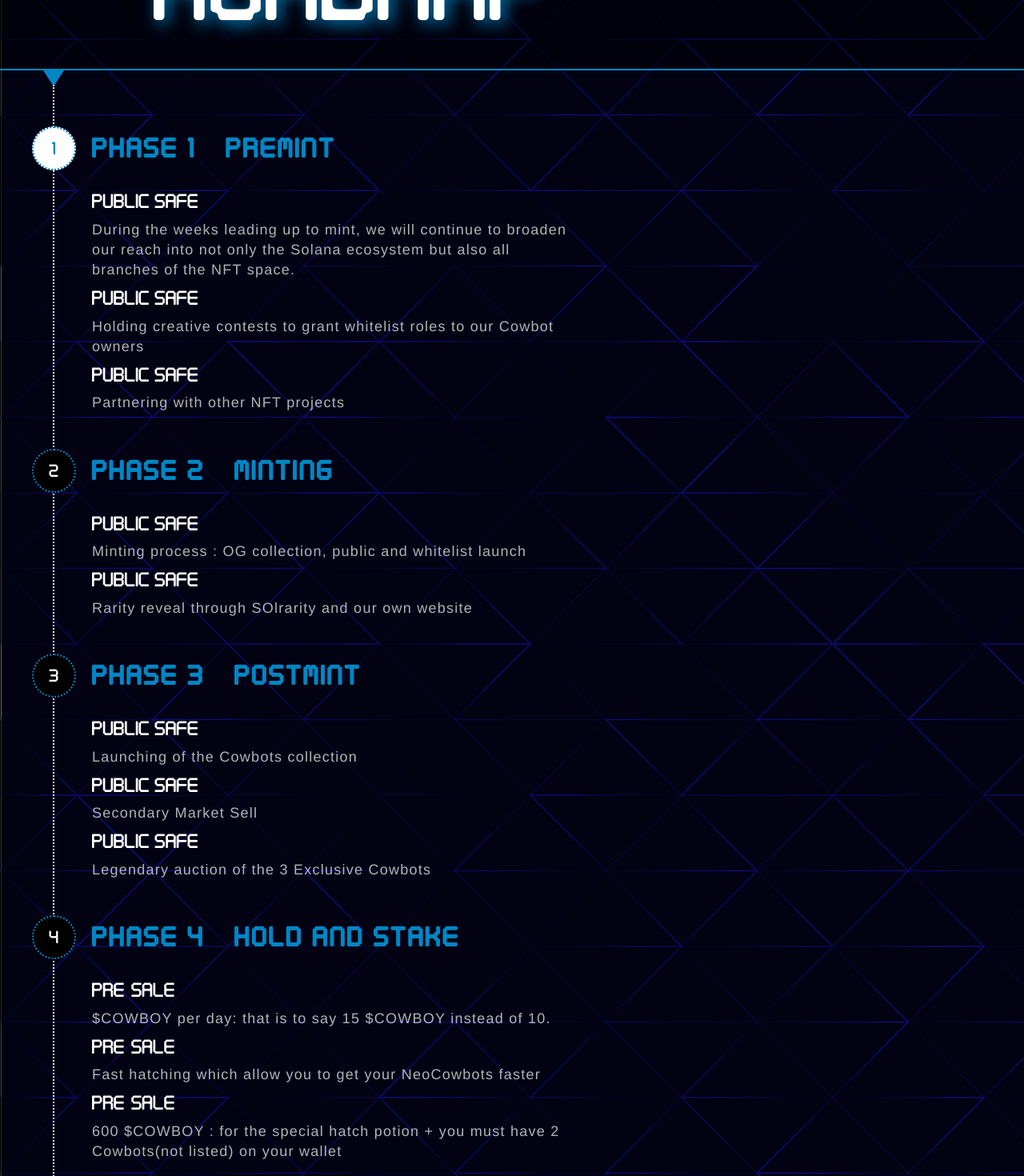
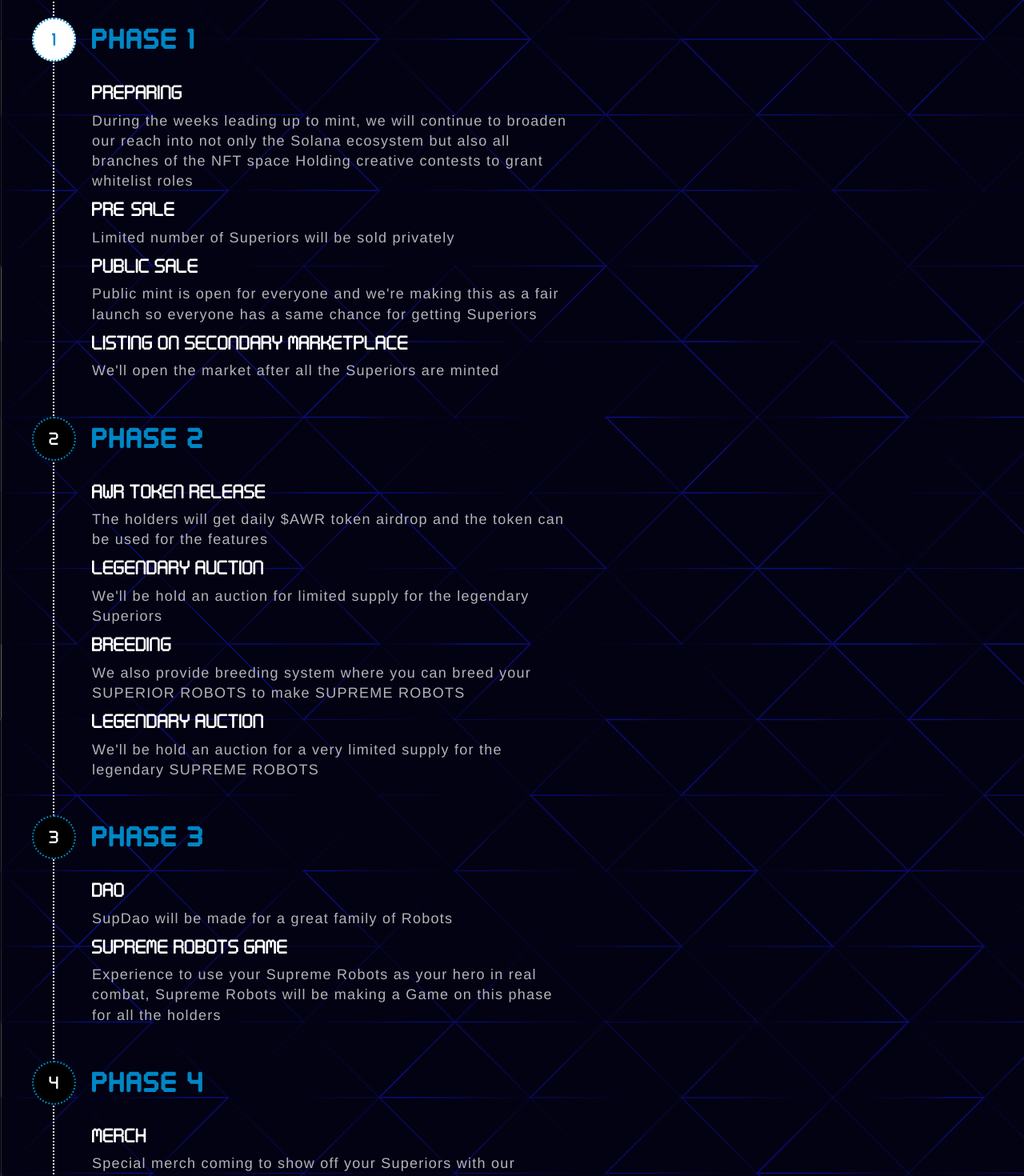
Before and after one commit to omersuve/superiorrobots, a React (Create React App) app: page / in a window 1280 px wide. Shown: the part 1940-3410 px from the top of the page at 80% size. Built offline with nearby package versions, Linux system fonts and the light colour scheme.

Commit message:
faq, roadmap added

```diff
--- a/src/components/About.js
+++ b/src/components/About.js
@@ -9,8 +9,12 @@ export default function About() {
                 <img src={icon} />
             </div>
             <div className='text ml-auto'>
-                <h1 className="text-4xl md:text-8xl text-fonto text-center">Superior Robots</h1>
-                <h2 className="text-base md:text-3xl text-sm text-fontw text-center py-3 py-3 px-5 md:px-36 lg:px-72 text-fonto">It’s 2046.The world is consumed by cheap pixel rugs and cash-grab derivatives run by AI. One project every second. 4444 humans decided they had enough of this; they wanted to ascend. Day after day they began macrodosing Magic Mushies, unlocking brain power never seen before. They evolved to a point where they knew how to defeat the AI. They had to create REAL community, REAL friendship, and REAL utility the only cost being, they were now giant fucking mushrooms. Albeit; Magic Mushrooms.</h2>
+                <h1 className="text-4xl md:text-8xl text-fonto text-center">STORY</h1>
+                <h2 className="text-base md:text-3xl text-sm text-fontw text-center py-3 py-3 px-5 md:px-36 lg:px-72 text-fonto">
+
+                    People are building robots. Robots gain intelligence and consciousness. They exploit robots. Robots begin to communicate with each other after a while. Then they tell people about their situation, saying they don't want to be slaves. People reject it. Will the robots be free?
+
+                </h2>
             </div>
         </div>
     )
--- a/src/components/Faq.js
+++ b/src/components/Faq.js
@@ -7,30 +7,58 @@ const Faqs = () => {
   const [faqQuestions, setFaqQuestions] = useState([
     {
       id: 0,
-      name: "When will be the public mint release?",
+      name: "What is an NFT?",
       details:
-        "7th April at 5PM UTC for the whitelist. 8th April at 5PM UTC for the public.",
+        "NFTs are non-fungible tokens which are digital assets that links property to unique physical or digital items such as artwork, music or videos. These tokens can be used to represent ownership of unique items, as only one owner of an image can have one at a time, no one can change the ownership record or copy a new NFT.",
       isActive: false
     },
     {
       id: 1,
-      name: "How much a Cowbots cost at mint price and what will be the benefit to be Whitelist?",
+      name: "Where can I buy Superior Robots?",
       details:
-        "Mint price is set to 1 SOL and Whitelist members will have a x3 guarantee NFT to mint.",
+        "You can mint the Superior Robots ONLY on our website and please be careful for all kind of scams. We also provide secondary market right after the public mint done.",
       isActive: false
     },
     {
       id: 2,
-      name: "How can i buy Cowbots if I wasn’t able to mint one?",
+      name: "How much is the supply?",
       details:
-        "You will have access to buy on the secondary market : MagicEden and potentially other marketplace.",
+        "3,333 is the total supply of Superior Robots to be minted. The first 1,000 will be for our pre-sale via whitelist and the rest will be for public mint.",
       isActive: false
     },
     {
       id: 3,
-      name: "What extra utilities have the Legendaries NeoCowbots?",
+      name: "Will there be a pre-sale?",
       details:
-        "The Legendaries NeoCowbots will allow you to stack 30 $COWBOY during the first 30 days.",
+        "Yes, we'll conduct a pre-sale to reward early supporters with guaranteed access to mint up to 3 Superior Robots before the public sale. You must have a Superior Robots WL token to participate in pre-sale.",
+      isActive: false
+    },
+    {
+      id: 4,
+      name: "How do I get a Superior Robots WL token?",
+      details:
+        "The first 500 Discord members will automatically become OG. The remaining 500  WL tokens can be earned via giveaways, participating in our invite contest, or by levelling up as an active community member.",
+      isActive: false
+    },
+    {
+      id: 5,
+      name: "When is the mint date?",
+      details:
+        "TBD",
+      isActive: false
+    },
+    {
+      id: 6,
+      name: "What is the price of the Superior Robots?",
+      details:
+        "TBD",
+      isActive: false
+    },
+    {
+      id: 7,
+      name: "Who is the team behind Superior Robots?",
+      details:
+        "The Superior Robots consists of talented artists and devs who all want to build a great community in the Metaverse. Our team is passionate about engineering, game development, design and product marketing.",
       isActive: false
     }
   ]);
--- a/src/components/Roadmap.js
+++ b/src/components/Roadmap.js
@@ -16,25 +16,28 @@ export default function Roadmap() {
 
 								<div className="single-roadmap ml-10">
 									<div className="title">
-										<h2>Phase 1 - Premint</h2>
+										<h2>Phase 1</h2>
 									</div>
 									<div className="number active">
 										<span>1</span>
 									</div>
 									<div className="text">
-										<h3>Public Safe</h3>
+										<h3>Preparing</h3>
 										<p className="">
-											During the weeks leading up to mint, we will continue to broaden our reach into not only the Solana ecosystem but also all branches of the NFT space.
+											During the weeks leading up to mint, we will continue to broaden our reach into not only the Solana ecosystem but also all branches of the NFT space
+											Holding creative contests to grant whitelist roles
 										</p>
-										<h3>Public Safe</h3>
-
+										<h3>Pre-Sale</h3>
 										<p className="">
-											Holding creative contests to grant whitelist roles to our Cowbot owners
+											Limited number of Superiors will be sold privately
 										</p>
-										<h3>Public Safe</h3>
-
+										<h3>Public Sale</h3>
 										<p className="">
-											Partnering with other NFT projects
+											Public mint is open for everyone and we're making this as a fair launch so everyone has a same chance for getting Superiors
+										</p>
+										<h3>Listing on Secondary Marketplace</h3>
+										<p className="">
+											We'll open the market after all the Superiors are minted
 										</p>
 
 									</div>
@@ -42,94 +45,77 @@ export default function Roadmap() {
 
 								<div className="single-roadmap ml-10">
 									<div className="title">
-										<h2>Phase 2 - Minting</h2>
+										<h2>Phase 2</h2>
 									</div>
 									<div className="number">
 										<span>2</span>
 									</div>
 									<div className="text">
-										<h3>Public Safe</h3>
+										<h3>AWR Token Release</h3>
+										<p className="">
+											The holders will get daily $AWR token airdrop and the token can be used for the features
+										</p>
+										<h3>Legendary Auction</h3>
+										<p className="">
+											We'll be hold an auction for limited supply for the legendary Superiors
+										</p>
+										<h3>Breeding</h3>
+										<p className="">
+											We also provide breeding system where you can breed your SUPERIOR ROBOTS to make SUPREME ROBOTS
+										</p>
+										<h3>Legendary Auction</h3>
+										<p className="">
+											We'll be hold an auction for a very limited supply for the legendary SUPREME ROBOTS
+										</p>
 
+									</div>
+								</div>
+
+								<div className="single-roadmap ml-10">
+									<div className="title">
+										<h2>Phase 3</h2>
+									</div>
+									<div className="number">
+										<span>3</span>
+									</div>
+									<div className="text">
+										<h3>DAO</h3>
 										<p className="">
-											Minting process : OG collection, public and whitelist launch
+											SupDao will be made for a great family of Robots
 										</p>
-										<h3>Public Safe</h3>
-
+										<h3>Supreme Robots Game</h3>
 										<p className="">
-											Rarity reveal through SOlrarity and our own website
+											Experience to use your Supreme Robots as your hero in real combat, Supreme Robots will be making a Game on this phase for all the holders
 										</p>
 									</div>
 								</div>
 
 								<div className="single-roadmap ml-10">
 									<div className="title">
-										<h2>Phase 3 - Postmint</h2>
+										<h2>Phase 4</h2>
 									</div>
 									<div className="number">
-										<span>3</span>
+										<span>4</span>
 									</div>
 									<div className="text">
-										<h3>Public Safe</h3>
+										<h3>Merch</h3>
 										<p className="">
-
-											Launching of the Cowbots collection
-										</p>
-										<h3>Public Safe</h3>
-										<p className="">
-
-											Secondary Market Sell
-										</p>
-										<h3>Public Safe</h3>
-										<p className="">
-
-											Legendary auction of the 3 Exclusive Cowbots
+											Special merch coming to show off your Superiors with our exclusive merchandise
 										</p>
 									</div>
 								</div>
 
 								<div className="single-roadmap ml-10">
 									<div className="title">
-										<h2>Phase 4 - Hold and Stake</h2>
-									</div>
-									<div className="number">
-										<span>4</span>
-									</div>
-									<div className="text">
-										<h3>Pre-Sale</h3>
-
-										<p className="">
-											$COWBOY per day: that is to say 15 $COWBOY instead of 10.
-										</p>
-										<h3>Pre-Sale</h3>
-
-										<p className="">
-											Fast hatching which allow you to get your NeoCowbots faster
-										</p>
-										<h3>Pre-Sale</h3>
-
-										<p className="">
-											600 $COWBOY : for the special hatch potion + you must have 2 Cowbots(not listed) on your wallet
-										</p>
-									</div>
-								</div>
-
-								<div className="single-roadmap ml-10">
-									<div className="title">
-										<h2>Phase 5 - Breeding and P2E</h2>
+										<h2>Phase 5</h2>
 									</div>
 									<div className="number">
 										<span>5</span>
 									</div>
 									<div className="text">
-										<h3>Pre-Sale</h3>
-
+										<h3>Probably Nothing</h3>
 										<p className="">
-											Breeding of the Cowbots
-										</p>
-										<h3>Pre-Sale</h3>
-
-										<p className="">
-											P2E : Play to earn (Gamble to Earn??)
+											Probably Nothing...
 										</p>
 									</div>
 								</div>
--- a/src/components/Token.js
+++ b/src/components/Token.js
@@ -5,13 +5,13 @@ import token from "../assets/img/token.png"
 export default function Token() {
   return (<div className="bg-all  justify-center items-center mx-auto text-center mt-10" name="tokenomics" id="tokenomics">
     <h1 className="text-7xl md:text-7xl text-fonto text-center mt-10 mb-5">$
-      <span>Cowbot</span>
+      <span>AWR</span>
     </h1>
 
     <div className=" shadow-lg items-center justify-center rounded md:flex px-15">
       <div className="md:w-1/3 py-5 px-5 texts">
-        <h1 className="text-fontw text-white text-2xl">WHAT IS $ZION?</h1>
-        <h2 className="text-fontw text-white text-sm px-10">$ZION is the FIRST Multi-Project Utility Token in Solana NFTs. Initially created by Cat Cartel, $ZION has since become the utility token for 7 projects currently on the Solana Network. Magic Mushies, Solana Money Boys, Bored Ape Social Club, Saibogu Corp, and Dino Kingz being the latest!</h2>
+        <h1 className="text-fontw text-white text-2xl">WHAT IS $AWR?</h1>
+        <h2 className="text-fontw text-white text-sm px-10">$AWR is the FIRST Multi-Project Utility Token in Solana NFTs. Initially created by Cat Cartel, $AWR has since become the utility token for 7 projects currently on the Solana Network. Magic Mushies, Solana Money Boys, Bored Ape Social Club, Saibogu Corp, and Dino Kingz being the latest!</h2>
       </div>
       <div class="flip-box md:w-1/3">
         <div class="flip-box-inner">
@@ -24,8 +24,8 @@ export default function Token() {
         </div>
       </div>
       <div className="md:w-1/3 py-5 px-5  texts">
-        <h1 className="text-fontw text-white text-2xl">WHAT IS $ZION?</h1>
-        <h2 className="text-fontw text-white text-sm px-10">$ZION is the FIRST Multi-Project Utility Token in Solana NFTs. Initially created by Cat Cartel, $ZION has since become the utility token for 7 projects currently on the Solana Network. Magic Mushies, Solana Money Boys, Bored Ape Social Club, Saibogu Corp, and Dino Kingz being the latest!</h2>
+        <h1 className="text-fontw text-white text-2xl">WHAT IS $AWR?</h1>
+        <h2 className="text-fontw text-white text-sm px-10">$AWR is the FIRST Multi-Project Utility Token in Solana NFTs. Initially created by Cat Cartel, $AWR has since become the utility token for 7 projects currently on the Solana Network. Magic Mushies, Solana Money Boys, Bored Ape Social Club, Saibogu Corp, and Dino Kingz being the latest!</h2>
       </div>
     </div>
   </div>)
```
Also changed, not shown: src/components/Teams.js (+13 -13 lines).
